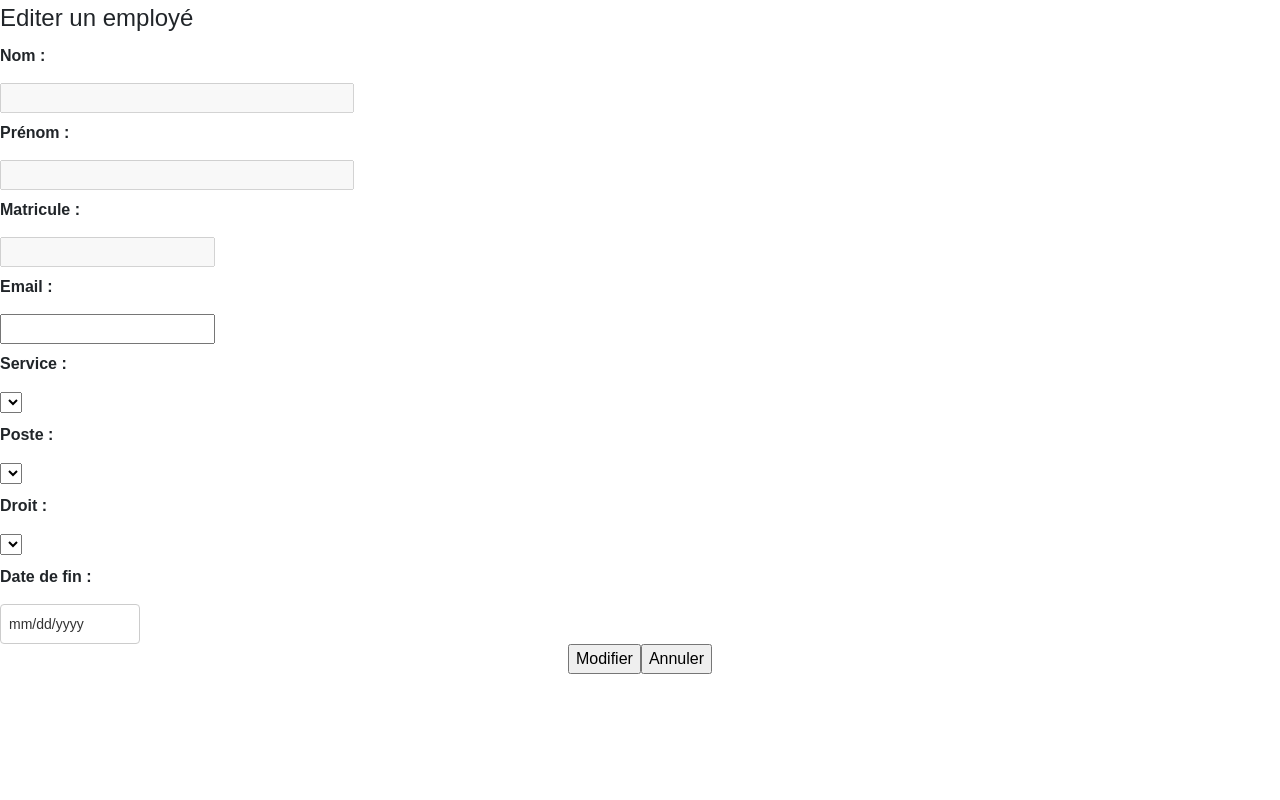
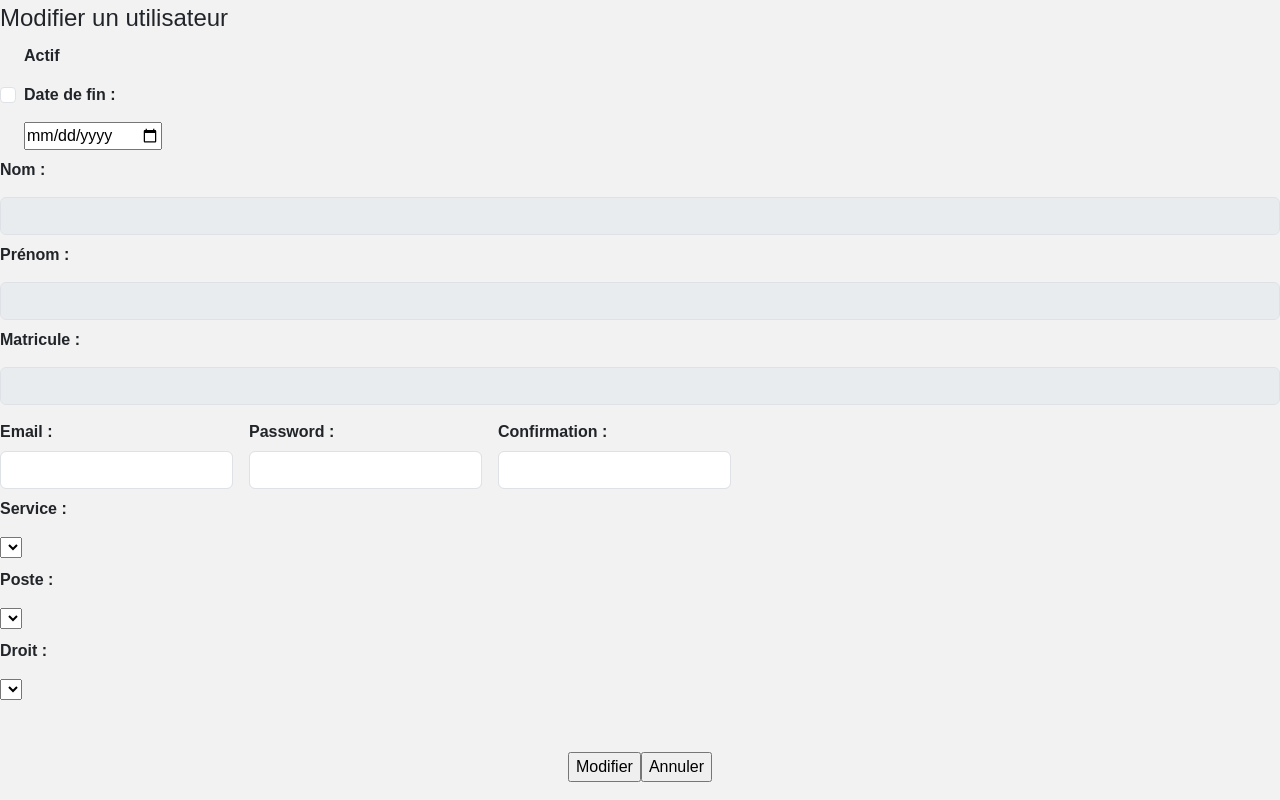
Before and after one commit to HumanM00n/TMAconnect, a PHP site: page /TMAconnect/test-code.php in a window 1280 px wide. Run offline with PHP 8.4, Linux system fonts and the light colour scheme; the visitor is signed in with stand-in values (Sample User, id 1); data that the repository does not hold is empty.

Commit message:
UPDATE développement css de la page Modifier.php

```diff
--- a/test-code.php
+++ b/test-code.php
@@ -10,7 +10,7 @@ Click nbfs://nbhost/SystemFileSystem/Templates/ClientSide/html.html to edit this
     <meta name="viewport" content="width=device-width, initial-scale=1.0">
     <link rel="stylesheet" href="https://use.fontawesome.com/releases/v5.15.3/css/all.css">
     <link rel="stylesheet" href="https://cdn.jsdelivr.net/npm/bootstrap@5.3.2/dist/css/bootstrap.min.css" />
-    <link href="css/csshome.css" rel="stylesheet" type="text/css" />
+    <link href="css/test.css" rel="stylesheet" type="text/css" />
     <link rel="icon" href="img/NLogo2.png" />
 
 
@@ -30,211 +30,213 @@ Click nbfs://nbhost/SystemFileSystem/Templates/ClientSide/html.html to edit this
     </header>
 
     <?php
-    // Informations de connexion � la base de donn�es MySQL
+    // Informations de connexion à la base de données MySQL
     $servername = "localhost:3308"; // nom du serveur
     $username = "root"; // nom d'utilisateur
     $password = "XVsikn92"; // mot de passe
-    $dbname = "tmaconnect"; // nom de la base de donn�es
+    $dbname = "tmaconnect"; // nom de la base de données
 
     try {
-        // Cr�ation d'une connexion � la base de donn�es avec PDO
+        // Création d'une connexion à la base de données avec PDO
         $pdo = new PDO("mysql:host=$servername;dbname=$dbname", $username, $password);
 
         // Configuration des attributs de PDO
         $pdo->setAttribute(PDO::ATTR_ERRMODE, PDO::ERRMODE_EXCEPTION);
-
-        // R�cup�ration des informations de l'utilisateur � afficher dans les champs de saisie
-        // $idUtilisateur = $_GET['id'];
-        $sql = "SELECT U.nom, U.prenom, U.matricule, U.email, S.IdService, P.IdPoste, D.IdDroit, U.dateFin
-FROM tc_utilisateur U
-INNER JOIN tc_service S ON U.S_users = S.IdService
-INNER JOIN tc_poste P ON U.P_users = P.IdPoste
-INNER JOIN tc_droit D ON U.D_users = D.IdDroit
-WHERE U.IdUtil = :idUtilisateur";
-        $stmt = $pdo->prepare($sql);
-        $stmt->bindParam(':idUtilisateur', $idUtilisateur, PDO::PARAM_INT);
-        $stmt->execute();
-
-        if ($stmt->rowCount() > 0) {
-            $row = $stmt->fetch(PDO::FETCH_ASSOC);
-            $nom = $row['nom'];
-            $prenom = $row['prenom'];
-            $matricule = $row['matricule'];
-            $email = $row['email'];
-            $service = $row['IdService'];
-            $poste = $row['IdPoste'];
-            $droit = $row['IdDroit'];
-            $dateFin = $row['dateFin'];
+    } catch (PDOException $e) {
+        die("La connexion a échoué: " . $e->getMessage());
     }
     ?>
+
 
     <section id="modif">
         <form class="formmodif" name="formmodif" action="" method="POST">
             <fieldset id="infos">
-                    <legend>Editer un employé</legend>
-                    <div>
-                        <label for="i_nom">Nom :</label>
-                        <input type="text" name="i_nom" id="i_nom" size="35" disabled value="<?php echo $nom; ?>">
+                <legend>Modifier un utilisateur</legend>
+
+                <div class="form-check">
+                    <div class="checkActif">
+                        <label class="form-check-label" for="checkBoxActif">Actif</label>
+                        <input class="form-check-input" type="checkbox" value="" id="checkBoxActif">
                     </div>
 
-                    <div>
-                        <label for="i_prenom">Prénom :</label>
-                        <input type="text" name="i_prenom" id="i_prenom" size="35" disabled
-                            pattern="^[a-zA-Z�����������������������������������������������������ݟƌ\s\-]+$" required
-                            oninput="convertToUppercase(this)" value="<?php echo $prenom; ?>">
+                    <div class="dateFin">
+                        <label for="dateDeFin">Date de fin : </label>
+                        <input type="date" name="calendrier" id="calendrier" value="">
+                    </div>
                 </div>
 
-                    <div>
+
+
+                <?php
+                // if (isset($_POST['btn_modifier'])) {
+                //     $idUtilisateur = $_GET['id'];
+                //     $nouvelleDate = $_POST['calendrier'];
+
+                //     $sql = "UPDATE tc_utilisateur SET dateFin = :nouvelleDate WHERE IdUtil = :idUtilisateur";
+                //     $stmt = $pdo->prepare($sql);
+                //     $stmt->bindParam(':nouvelleDate', $nouvelleDate, PDO::PARAM_STR);
+                //     $stmt->bindParam(':idUtilisateur', $idUtilisateur, PDO::PARAM_INT);
+                //     $result = $stmt->execute();
+                // }
+                ?>
+
+                <div class="infosRow">
+                    <label for="i_nom">Nom :</label>
+                    <input type="text" class="form-control" name="i_nom" id="i_nom" size="35" disabled value="">
+
+                    <label for="i_prenom">Prénom :</label>
+                    <input type="text" class="form-control" name="i_prenom" id="i_prenom" size="35" disabled
+                        pattern="^[a-zA-Z�����������������������������������������������������ݟƌ\s\-]+$" required
+                        oninput="convertToUppercase(this)" value="">
+
                     <label for="i_matricule">Matricule :</label>
-                        <input type="text" name="i_matricule" id="i_matricule" disabled pattern="C.*"
-                            requiredvalue="<?php echo $matricule; ?>" maxlength="5">
+                    <input type="text" class="form-control" name="i_matricule" id="i_matricule" disabled pattern="C.*"
+                        required value="" maxlength="5">
                 </div>
 
-                    <div>
-                        <label for="i_email">Email :</label>
-                        <input type="email" name="i_email" id="i_email" pattern="^[a-z0-9._%+-]+@[a-z0-9.-]+\.[a-z]{2,}$"
-                            required value="<?php echo $email; ?>">
+
+                <?php
+                // if (isset($_POST['btn_modifier'])) {
+                //     $idUtilisateur = $_GET['id'];
+                //     $nouvelEmail = $_POST['i_email'];
+
+                //     $sql = "UPDATE tc_utilisateur SET email = :nouvelEmail WHERE IdUtil = :idUtilisateur";
+                //     $stmt = $pdo->prepare($sql);
+                //     $stmt->bindParam(':nouvelEmail', $nouvelEmail, PDO::PARAM_STR);
+                //     $stmt->bindParam(':idUtilisateur', $idUtilisateur, PDO::PARAM_INT);
+                //     $result = $stmt->execute();
+                // }
+
+                // $sql0 = "SELECT IdService, s_libelle FROM tc_service";
+                // $stmt0 = $pdo->query($sql0);
+                // $result0 = $stmt0->fetchAll(PDO::FETCH_ASSOC);
+
+                // $sql1 = "SELECT IdPoste, p_libelle FROM tc_poste";
+                // $stmt1 = $pdo->query($sql1);
+                // $result1 = $stmt1->fetchAll(PDO::FETCH_ASSOC);
+
+                // $sql2 = "SELECT IdDroit, d_libelle FROM tc_droit";
+                // $stmt2 = $pdo->query($sql2);
+                // $result2 = $stmt2->fetchAll(PDO::FETCH_ASSOC);
+                ?>
+
+                <div class="infoRow2">
+                    <div class="row g-3 align-items-center">
+                        <div class="col-auto">
+                            <label for="i_email" class="col-form-label">Email :</label>
+                            <input type="email" id="inputEmail" class="form-control"
+                                aria-describedby="passwordHelpInline">
                         </div>
 
-                    <?php
-                    if (isset($_POST['btn_modifier'])) {
-                        $idUtilisateur = $_GET['id'];
-                        $nouvelEmail = $_POST['i_email'];
+                        <div class="col-auto">
+                            <label for="i_passwd" class="col-form-label">Password :</label>
+                            <input type="password" id="inputPasswd" class="form-control"
+                                aria-describedby="passwordHelpInline">
+                        </div>
 
-                        $sql = "UPDATE tc_utilisateur SET email = :nouvelEmail WHERE IdUtil = :idUtilisateur";
-                        $stmt = $pdo->prepare($sql);
-                        $stmt->bindParam(':nouvelEmail', $nouvelEmail, PDO::PARAM_STR);
-                        $stmt->bindParam(':idUtilisateur', $idUtilisateur, PDO::PARAM_INT);
-                        $result = $stmt->execute();
-                    }
+                        <div class="col-auto">
+                            <label for="i_confirm" class="col-form-label">Confirmation :</label>
+                            <input type="password" id="inputConfirm" class="form-control"
+                                aria-describedby="passwordHelpInline">
+                        </div>
+                    </div>
+                </div>
 
-                    $sql0 = "SELECT IdService, s_libelle FROM tc_service";
-                    $stmt0 = $pdo->query($sql0);
-                    $result0 = $stmt0->fetchAll(PDO::FETCH_ASSOC);
 
-                    $sql1 = "SELECT IdPoste, p_libelle FROM tc_poste";
-                    $stmt1 = $pdo->query($sql1);
-                    $result1 = $stmt1->fetchAll(PDO::FETCH_ASSOC);
 
-                    $sql2 = "SELECT IdDroit, d_libelle FROM tc_droit";
-                    $stmt2 = $pdo->query($sql2);
-                    $result2 = $stmt2->fetchAll(PDO::FETCH_ASSOC);
-                    ?>
-
-                    <div>
+                <div class="infosRow3">
                     <label for="lst_droit">Service :</label>
                     <select name="S_users" id="S_users" required>
                         <?php
-                            foreach ($result0 as $row) {
-                                $idService = $row['IdService'];
-                                $libelle1 = $row['s_libelle'];
-                                $selected = ($idService == $service) ? 'selected' : '';
-                                echo "<option value='$idService' $selected>$libelle1</option>";
-                            }
+                        // foreach ($result0 as $row) {
+                        //     $idService = $row['IdService'];
+                        //     $libelle1 = $row['s_libelle'];
+                        //     $selected = ($idService == $service) ? 'selected' : '';
+                        //     echo "<option value='$idService' $selected>$libelle1</option>";
+                        // }
                         ?>
                     </select>
-                    </div>
 
                     <?php
-                    if (isset($_POST['btn_modifier'])) {
-                        $idUtilisateur = $_GET['id'];
-                        $nouveauServ = $_POST['S_users'];
+                    // if (isset($_POST['btn_modifier'])) {
+                    //     $idUtilisateur = $_GET['id'];
+                    //     $nouveauServ = $_POST['S_users'];
 
-                        $sql = "UPDATE tc_utilisateur SET S_users = :nouveauServ WHERE IdUtil = :idUtilisateur";
-                        $stmt = $pdo->prepare($sql);
-                        $stmt->bindParam(':nouveauServ', $nouveauServ, PDO::PARAM_INT);
-                        $stmt->bindParam(':idUtilisateur', $idUtilisateur, PDO::PARAM_INT);
-                        $result = $stmt->execute();
-                    }
+                    //     $sql = "UPDATE tc_utilisateur SET S_users = :nouveauServ WHERE IdUtil = :idUtilisateur";
+                    //     $stmt = $pdo->prepare($sql);
+                    //     $stmt->bindParam(':nouveauServ', $nouveauServ, PDO::PARAM_INT);
+                    //     $stmt->bindParam(':idUtilisateur', $idUtilisateur, PDO::PARAM_INT);
+                    //     $result = $stmt->execute();
+                    // }
+                    ?>
+
+                    <label for="lst_droit">Poste :</label>
+                    <select name="P_users" id="P_users" required>
+                        <?php
+                        // foreach ($result1 as $row) {
+                        //     $idPoste = $row['IdPoste'];
+                        //     $libelle2 = $row['p_libelle'];
+                        //     $selected = ($idPoste == $poste) ? 'selected' : '';
+                        //     echo "<option value='$idPoste' $selected>$libelle2</option>";
+                        // }
+                        ?>
+                    </select>
+
+                    <?php
+                    // if (isset($_POST['btn_modifier'])) {
+                    //     $idUtilisateur = $_GET['id'];
+                    //     $nouveauPoste = $_POST['P_users'];
+
+                    //     $sql = "UPDATE tc_utilisateur SET P_users = :nouveauPoste WHERE IdUtil = :idUtilisateur";
+                    //     $stmt = $pdo->prepare($sql);
+                    //     $stmt->bindParam(':nouveauPoste', $nouveauPoste, PDO::PARAM_INT);
+                    //     $stmt->bindParam(':idUtilisateur', $idUtilisateur, PDO::PARAM_INT);
+                    //     $result = $stmt->execute();
+                    // }
                     ?>
 
 
-                    <div>
-                        <label for="lst_droit">Poste :</label>
-                        <select name="P_users" id="P_users" required>
+                    <label for="lst_droit">Droit :</label>
+                    <select name="D_users" id="D_users" required value="">
                         <?php
-                            foreach ($result1 as $row) {
-                                $idPoste = $row['IdPoste'];
-                                $libelle2 = $row['p_libelle'];
-                                $selected = ($idPoste == $poste) ? 'selected' : '';
-                                echo "<option value='$idPoste' $selected>$libelle2</option>";
-                            }
+                        // foreach ($result2 as $row) {
+                        //     $idDroit = $row['IdDroit'];
+                        //     $libelle3 = $row['d_libelle'];
+                        //     $selected = ($idDroit == $droit) ? 'selected' : '';
+                        //     echo "<option value='$idDroit' $selected>$libelle3</option>";
+                        // }
                         ?>
                     </select>
+
                 </div>
+                <?php
+                // if (isset($_POST['btn_modifier'])) {
+                //     $idUtilisateur = $_GET['id'];
+                //     $nouveauDroit = $_POST['D_users'];
 
-                    <?php
-                    if (isset($_POST['btn_modifier'])) {
-                        $idUtilisateur = $_GET['id'];
-                        $nouveauPoste = $_POST['P_users'];
-
-                        $sql = "UPDATE tc_utilisateur SET P_users = :nouveauPoste WHERE IdUtil = :idUtilisateur";
-                        $stmt = $pdo->prepare($sql);
-                        $stmt->bindParam(':nouveauPoste', $nouveauPoste, PDO::PARAM_INT);
-                        $stmt->bindParam(':idUtilisateur', $idUtilisateur, PDO::PARAM_INT);
-                        $result = $stmt->execute();
-                    }
+                //     $sql = "UPDATE tc_utilisateur SET D_users = :nouveauDroit WHERE IdUtil = :idUtilisateur";
+                //     $stmt = $pdo->prepare($sql);
+                //     $stmt->bindParam(':nouveauDroit', $nouveauDroit, PDO::PARAM_INT);
+                //     $stmt->bindParam(':idUtilisateur', $idUtilisateur, PDO::PARAM_INT);
+                //     $result = $stmt->execute();
+                // }
                 ?>
 
 
-                    <div>
-                        <label for="lst_droit">Droit :</label>
-                        <select name="D_users" id="D_users" required value="<?php echo $droit; ?>">
-                            <?php
-                            foreach ($result2 as $row) {
-                                $idDroit = $row['IdDroit'];
-                                $libelle3 = $row['d_libelle'];
-                                $selected = ($idDroit == $droit) ? 'selected' : '';
-                                echo "<option value='$idDroit' $selected>$libelle3</option>";
-                            }
-                            ?>
-                        </select>
-                    </div>
-
-                    <?php
-                    if (isset($_POST['btn_modifier'])) {
-                        $idUtilisateur = $_GET['id'];
-                        $nouveauDroit = $_POST['D_users'];
-
-                        $sql = "UPDATE tc_utilisateur SET D_users = :nouveauDroit WHERE IdUtil = :idUtilisateur";
-                        $stmt = $pdo->prepare($sql);
-                        $stmt->bindParam(':nouveauDroit', $nouveauDroit, PDO::PARAM_INT);
-                        $stmt->bindParam(':idUtilisateur', $idUtilisateur, PDO::PARAM_INT);
-                        $result = $stmt->execute();
-                    }
-                    ?>
 
 
-                    <div>
-                        <label>Date de fin : </label>
-                        <input type="date" name="calendrier" id="calendrier" value="<?php echo $dateFin; ?>">
-                    </div>
-
-                    <?php
-                    if (isset($_POST['btn_modifier'])) {
-                        $idUtilisateur = $_GET['id'];
-                        $nouvelleDate = $_POST['calendrier'];
-
-                        $sql = "UPDATE tc_utilisateur SET dateFin = :nouvelleDate WHERE IdUtil = :idUtilisateur";
-                        $stmt = $pdo->prepare($sql);
-                        $stmt->bindParam(':nouvelleDate', $nouvelleDate, PDO::PARAM_STR);
-                        $stmt->bindParam(':idUtilisateur', $idUtilisateur, PDO::PARAM_INT);
-                        $result = $stmt->execute();
-                    }
-                    ?>
-
-                    <div class="button-container">
+                <div class="btnajout">
                     <input type="submit" onclick="" name="btn_modifier" id="btn_modifier" value="Modifier">
                     <input type="reset" name="btn_annuler" id="btn_annuler" value="Annuler"
                         onclick="window.location.href = 'user/Utilisateurs.php';">
                 </div>
 
                 <?php
-                    if (isset($_POST['btn_modifier'])) {
-                        // Le bouton "btnajouter" a été cliqué
-                        if ($result) {
+                // if (isset($_POST['btn_modifier'])) {
+                //     // Le bouton "btnajouter" a été cliqué
+                //     if ($result) {
                 ?>
-                            <div class="toast" role="alert" aria-live="assertive" aria-atomic="true" data-delay="5000">
+                <!-- <div class="toast" role="alert" aria-live="assertive" aria-atomic="true" data-delay="5000">
                     <div class="toast-header">
                         <i class="far fa-check-circle" style="color: #ffffff;"></i>
                         <strong class="text-white">&ensp;TMA Connect</strong>
@@ -242,7 +244,7 @@ WHERE U.IdUtil = :idUtilisateur";
                     <div class="toast-body">
                         Les informations ont été modifiées.
                     </div>
-                            </div>
+                </div> -->
 
                 <!-- <script src="https://code.jquery.com/jquery-3.6.0.min.js"></script> -->
                 <!-- <script src="https://stackpath.bootstrapcdn.com/bootstrap/4.5.2/js/bootstrap.min.js"></script>  -->
@@ -253,18 +255,10 @@ WHERE U.IdUtil = :idUtilisateur";
                 </script>
 
                 <?php
-                        } else {
+                // } else {
                 ?>
 
-                            <div class="toast" role="alert" aria-live="assertive" aria-atomic="true" data-delay="10000">
-                                <div class="toast-header1">
-                                    <i class="fas fa-times" style="color: #ffffff;"></i>
-                                    <strong class="text-white">&ensp;TMA Connect</strong>
-                                </div>
-                                <div class="toast-body">
-                                    Erreur lors des modifications.
-                                </div>
-                            </div>
+
 
                 <script src="https://code.jquery.com/jquery-3.6.0.min.js"></script>
                 <script src="https://stackpath.bootstrapcdn.com/bootstrap/4.5.2/js/bootstrap.min.js"></script>
@@ -275,11 +269,11 @@ WHERE U.IdUtil = :idUtilisateur";
                 </script>
 
                 <?php
-                        }
-                    }
-    } catch (PDOException $e) {
-        die("La connexion a �chou�: " . $e->getMessage());
-    }
+                //                     }
+                //                 }
+                // } catch (PDOException $e) {
+                //     die("La connexion a �chou�: " . $e->getMessage());
+                // }
                 ?>
             </fieldset>
         </form>
```
Lines whose indentation alone changed are shown as unchanged.
